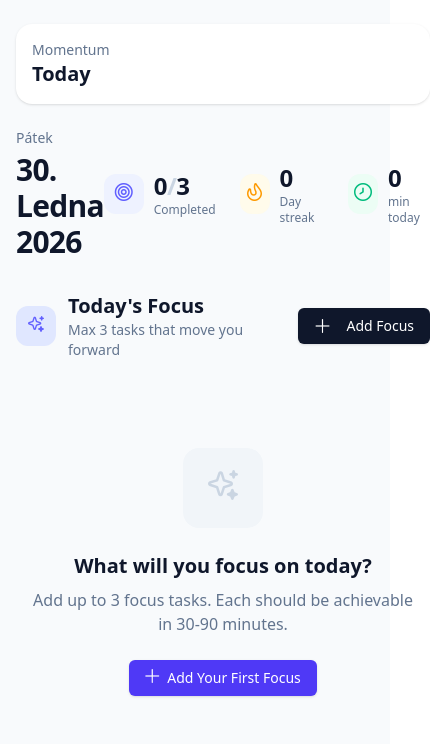
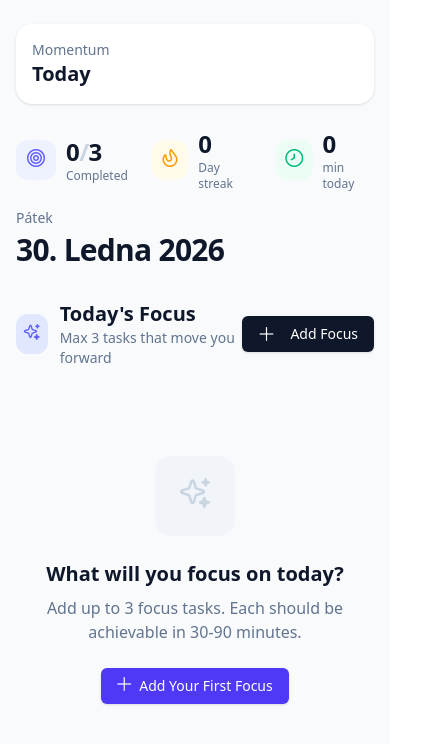
Before and after one commit to gregustomas/momentum, a React (Vite) app: page / in a window 390 px wide. Shown: the top 744 px of the page, 430 px wide, since content can reach past the window. Built offline with nearby package versions, Linux system fonts and the light colour scheme.

Commit message:
style: responsive focus hero section

```diff
--- a/src/pages/TodayPage.jsx
+++ b/src/pages/TodayPage.jsx
@@ -39,7 +39,7 @@ function TodayPage() {
   return (
     <div>
       {/* header */}
-      <div className="flex items-center justify-between mb-8">
+      <div className="flex flex-col-reverse items-start gap-4 justify-between mb-8 md:flex-row items-center">
         <div className="block">
           <p className="text-sm font-medium text-slate-500 mb-1 capitalize">
             {weekday}
```
